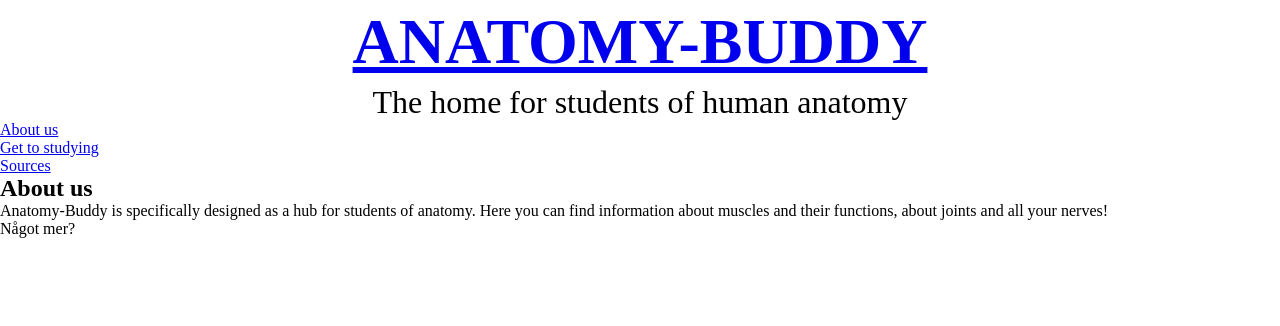
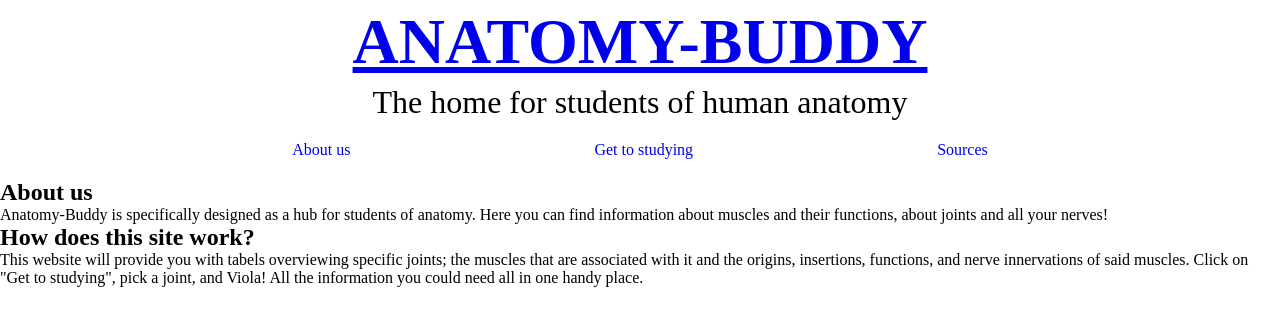
Before and after one commit to HampusMatt/anatomy-buddy, a plain HTML site: page index.html in a window 1280 px wide. Drawn offline with Linux system fonts and the light colour scheme.

Commit message:
Add basic positioning for nav links

```diff
--- a/assets/css/style.css
+++ b/assets/css/style.css
@@ -21,3 +21,20 @@ h1 {
     text-align: center;
     font-size: 200%;
 }
+
+/* navigation */
+nav {
+    text-align: center;
+}
+
+li {
+    display: inline-block;
+    padding-left: 100px;
+    padding-right: 100px;
+    margin: 20px;
+    list-style-type: none;
+}
+
+#nav_links a {
+    text-decoration: none;
+}
--- a/index.html
+++ b/index.html
@@ -17,7 +17,7 @@
         </a>
         <p id="welcome-text">The home for students of human anatomy</p>
         <nav>
-            <ul>
+            <ul id="nav_links">
                 <li>
                     <a href="index.html">About us</a>
                 </li>
@@ -34,6 +34,9 @@
         <h2>About us</h2>
         <p>Anatomy-Buddy is specifically designed as a hub for students of anatomy. Here you can find information about muscles and their functions, about joints and all your nerves!</p>
     </section>
-    <section>Något mer?</section>
+    <section>
+        <h2>How does this site work?</h2>
+        <p>This website will provide you with tabels overviewing specific joints; the muscles that are associated with it and the origins, insertions, functions, and nerve innervations of said muscles. Click on "Get to studying", pick a joint, and Viola! All the information you could need all in one handy place.</p>
+    </section>
 </body>
 </html>
```
